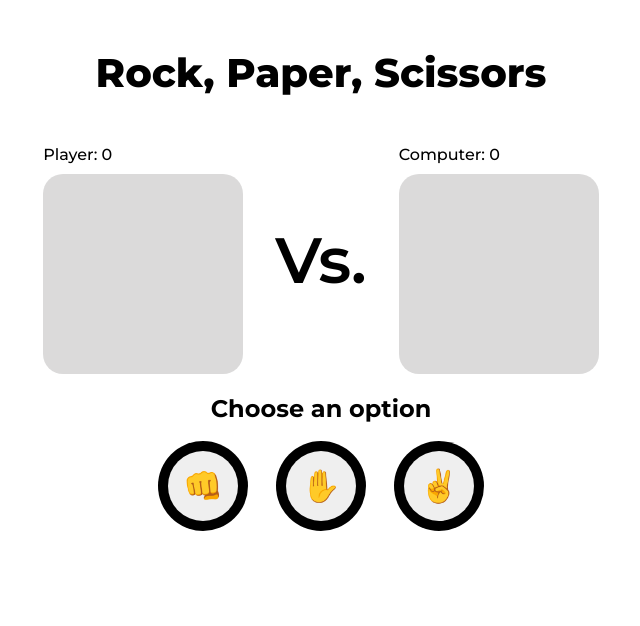
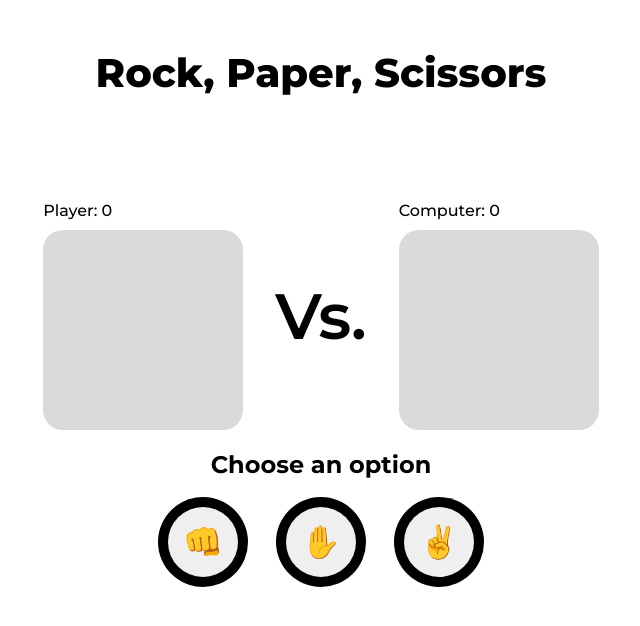
Before and after one commit to DiegoAaronMP/rock-paper-scissors, a React app: page / in a window 1280 px wide. Shown: the top 626 px of the page, without its empty margins (319-959 px from the left). Built offline with nearby package versions, Linux system fonts and the light colour scheme; the HTML template or start-up script is replaced by a standard one.

Commit message:
Shape-shift prevented when displaying the game result

```diff
--- a/src/index.css
+++ b/src/index.css
@@ -17,6 +17,7 @@ body {
 .game-result {
   text-align: center;
   font-size: 1.5rem;
+  min-height: 2rem;
 }
 
 .buttons-container {
```
